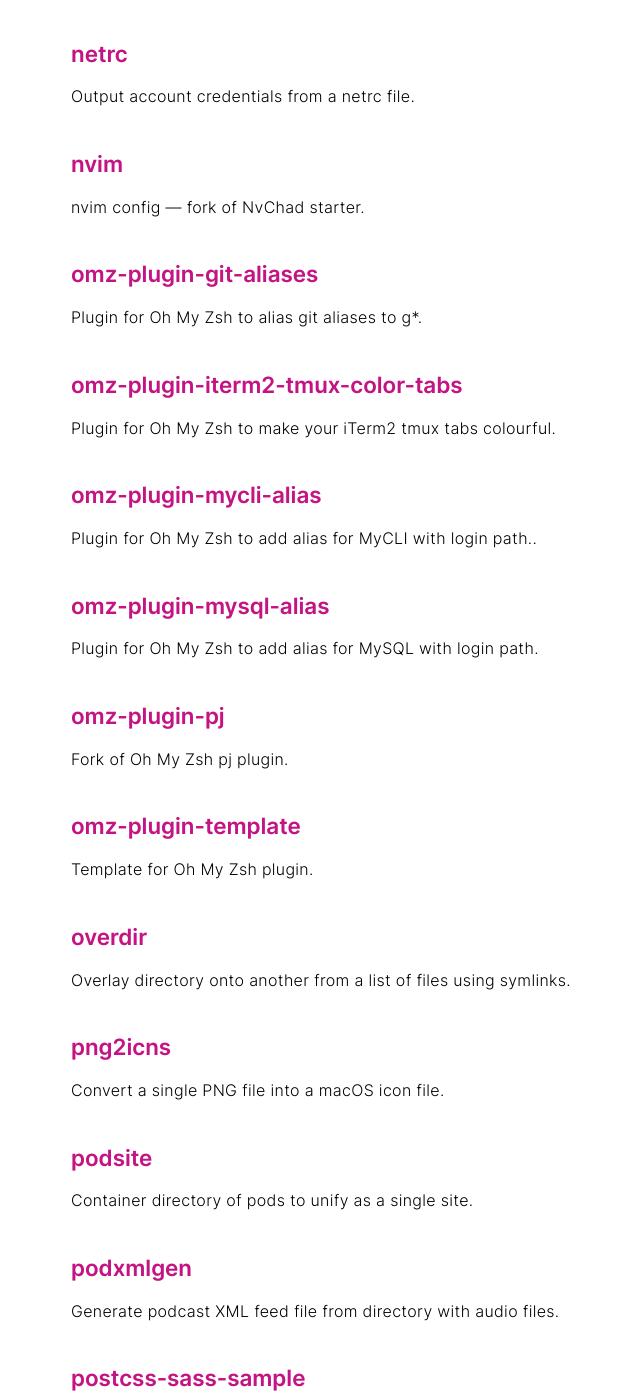
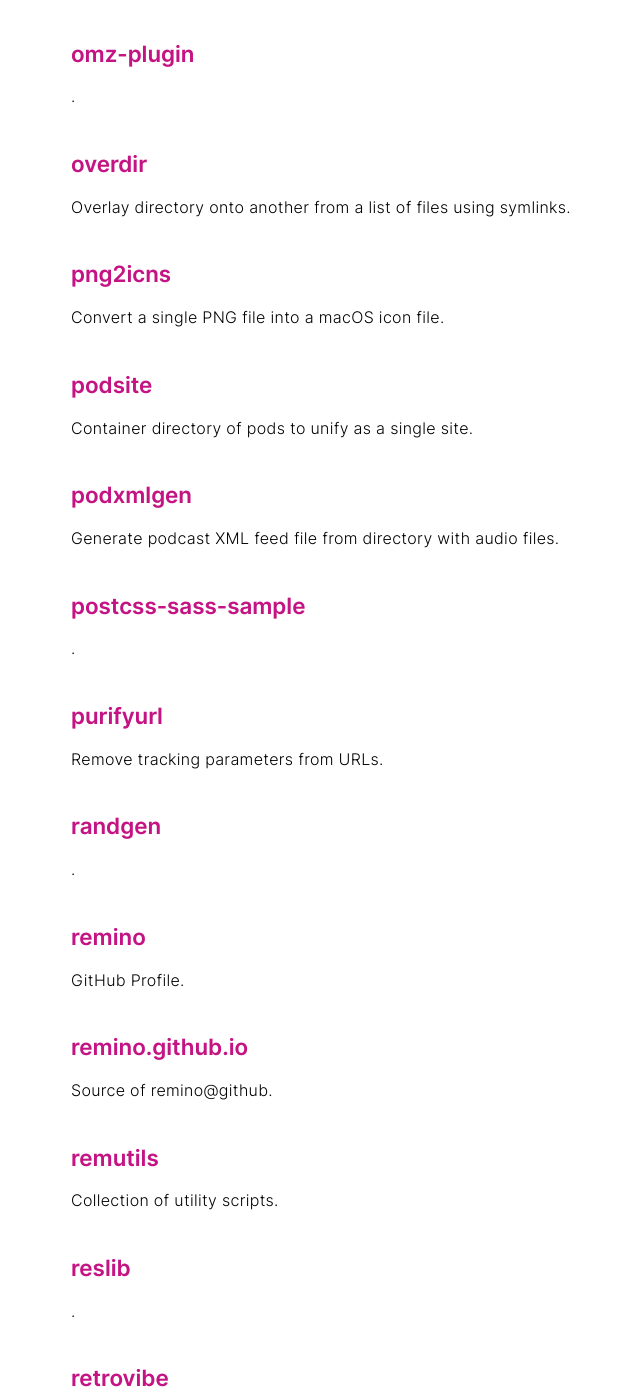
Before and after one commit to remino/remino.github.io, a Jekyll site: the page built from index.md, in a window 1280 px wide and 1400 px high, scrolled down 4945 px. Shown: the whole window, without its empty margins (289-929 px from the left). Built offline with Jekyll 4.4.1, drawn with Linux system fonts in a browser that asks for light colours; some of the changed text lies outside the part shown.

Commit message:
Remove archived repos

```diff
--- a/_data/repos.json
+++ b/_data/repos.json
@@ -58,12 +58,6 @@
 		"homepageUrl": "",
 		"name": "extdirs",
 		"url": "https://github.com/remino/extdirs"
-	},
-	{
-		"description": "Convert file to base64 data URL",
-		"homepageUrl": "",
-		"name": "file2dataurl",
-		"url": "https://github.com/remino/file2dataurl"
 	},
 	{
 		"description": "Quickly find a file by pattern in the current directory using ‘find’",
@@ -210,12 +204,6 @@
 		"url": "https://github.com/remino/mkwebalbum"
 	},
 	{
-		"description": "A script to make scripts",
-		"homepageUrl": "",
-		"name": "mkx",
-		"url": "https://github.com/remino/mkx"
-	},
-	{
 		"description": "Convert video file into GIF or get info about the file",
 		"homepageUrl": "",
 		"name": "movie2gif",
@@ -258,40 +246,10 @@
 		"url": "https://github.com/remino/nvim"
 	},
 	{
-		"description": "Plugin for Oh My Zsh to alias git aliases to g*",
+		"description": "",
 		"homepageUrl": "",
-		"name": "omz-plugin-git-aliases",
-		"url": "https://github.com/remino/omz-plugin-git-aliases"
-	},
-	{
-		"description": "Plugin for Oh My Zsh to make your iTerm2 tmux tabs colourful",
-		"homepageUrl": "",
-		"name": "omz-plugin-iterm2-tmux-color-tabs",
-		"url": "https://github.com/remino/omz-plugin-iterm2-tmux-color-tabs"
-	},
-	{
-		"description": "Plugin for Oh My Zsh to add alias for MyCLI with login path.",
-		"homepageUrl": "",
-		"name": "omz-plugin-mycli-alias",
-		"url": "https://github.com/remino/omz-plugin-mycli-alias"
-	},
-	{
-		"description": "Plugin for Oh My Zsh to add alias for MySQL with login path",
-		"homepageUrl": "",
-		"name": "omz-plugin-mysql-alias",
-		"url": "https://github.com/remino/omz-plugin-mysql-alias"
-	},
-	{
-		"description": "Fork of Oh My Zsh pj plugin",
-		"homepageUrl": "",
-		"name": "omz-plugin-pj",
-		"url": "https://github.com/remino/omz-plugin-pj"
-	},
-	{
-		"description": "Template for Oh My Zsh plugin",
-		"homepageUrl": "",
-		"name": "omz-plugin-template",
-		"url": "https://github.com/remino/omz-plugin-template"
+		"name": "omz-plugin",
+		"url": "https://github.com/remino/omz-plugin"
 	},
 	{
 		"description": "Overlay directory onto another from a list of files using symlinks",
@@ -348,6 +306,12 @@
 		"url": "https://github.com/remino/remino.github.io"
 	},
 	{
+		"description": "Collection of utility scripts",
+		"homepageUrl": "",
+		"name": "remutils",
+		"url": "https://github.com/remino/remutils"
+	},
+	{
 		"description": "",
 		"homepageUrl": "",
 		"name": "reslib",
@@ -364,12 +328,6 @@
 		"homepageUrl": "",
 		"name": "rmnlogo",
 		"url": "https://github.com/remino/rmnlogo"
-	},
-	{
-		"description": "Deploy directory to remote server by using rsync",
-		"homepageUrl": "",
-		"name": "rsdeploy",
-		"url": "https://github.com/remino/rsdeploy"
 	},
 	{
 		"description": "Small library to run snippets of HTML, CSS, and JavaScript in place",
@@ -478,11 +436,5 @@
 		"homepageUrl": "",
 		"name": "vquery",
 		"url": "https://github.com/remino/vquery"
-	},
-	{
-		"description": "Wait until a specified time",
-		"homepageUrl": "",
-		"name": "waituntil",
-		"url": "https://github.com/remino/waituntil"
 	}
 ]
```
